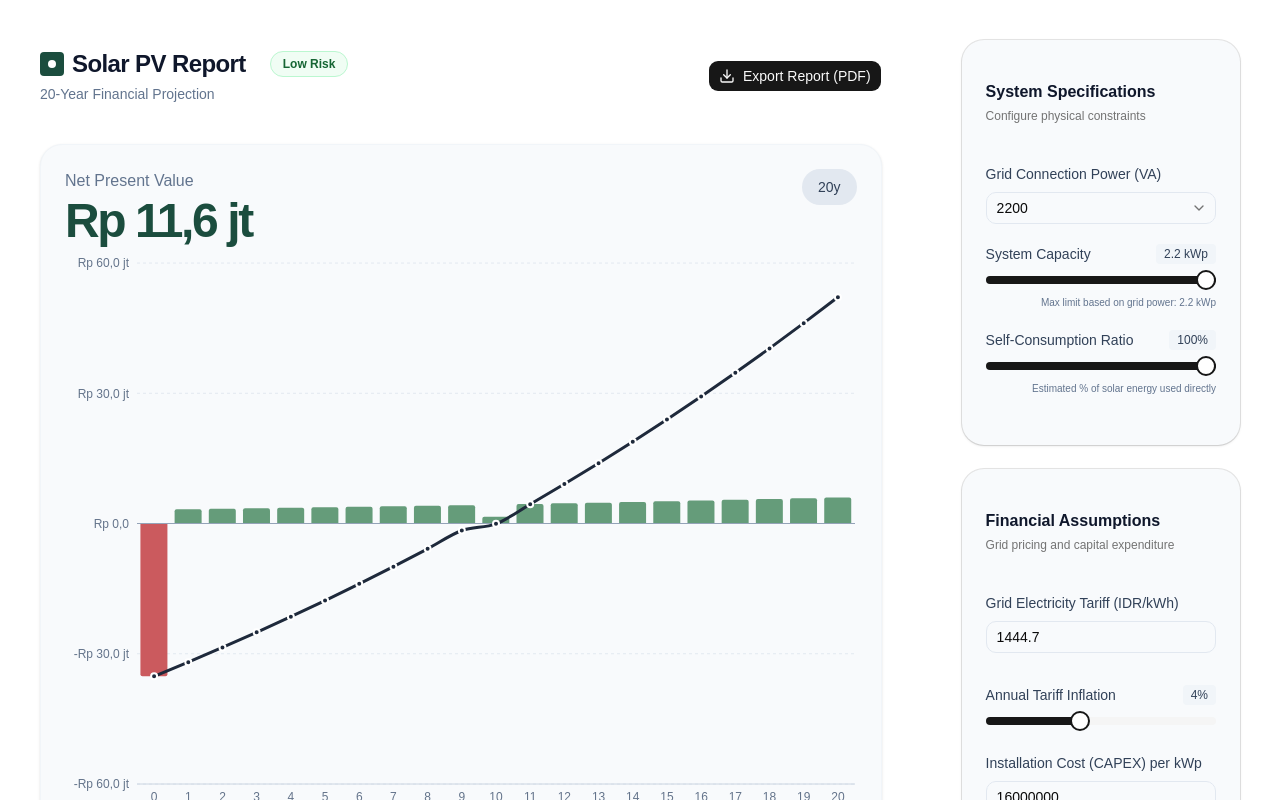
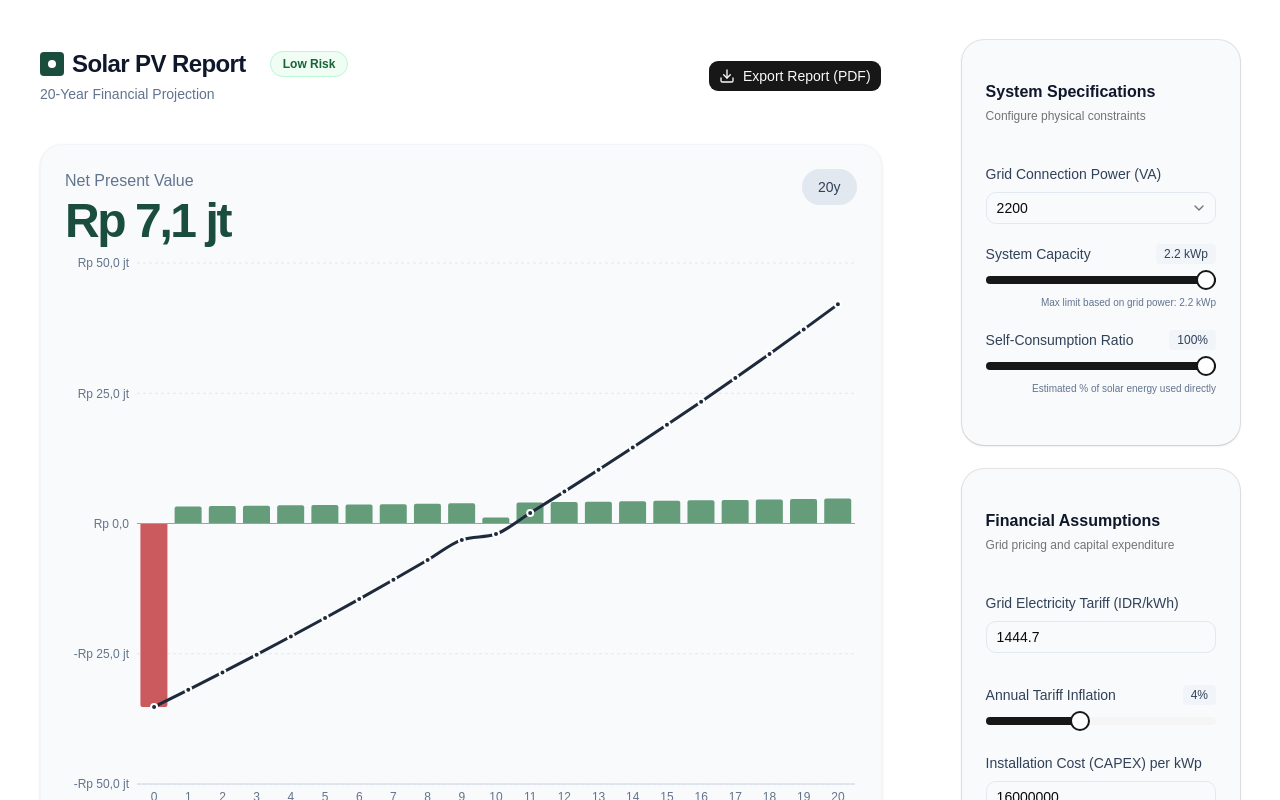
Before and after one commit to Legorvey/photovoltaic-calculator, a React (Vite) app: page / in a window 1280 px wide. Shown: the top 800 px of the page. Built offline with nearby package versions, Linux system fonts and the light colour scheme.

Commit message:
feat(calculations): new method for tax accomodations

```diff
--- a/src/App.tsx
+++ b/src/App.tsx
@@ -18,6 +18,7 @@ const DISCOUNT_RATE = 0.0607; // 6.07% real discount rate
 const INVERTER_REPLACEMENT_RATE = 0.08; // 8% of CAPEX
 const INVERTER_REPLACEMENT_YEAR = 10;
 const GENERAL_INFLATION_RATE = 0.05; // 5% general inflation for OPEX
+const TARIFF_INFLATION_RATE = 0.03; // 3% per year for basic electricity tariff
 
 export default function App() {
   // Print Ref
@@ -66,7 +67,7 @@ export default function App() {
       cumulativeCashFlow: cumulative,
     });
 
-    let currentEnergy = energyYear1;
+    let currentEnergy = capacityKWp * PSH_PER_DAY * 365 * PERFORMANCE_RATIO;
     let currentTariff = plnTariff;
     let currentOpex = totalCapex * OPEX_RATE;
 
@@ -74,14 +75,13 @@ export default function App() {
     for (let year = 1; year <= PROJECT_LIFESPAN; year++) {
       if (year > 1) {
         currentEnergy = currentEnergy * (1 - DEGRADATION_RATE);
-        currentTariff = currentTariff * (1 + tariffInflation / 100);
         currentOpex = currentOpex * (1 + GENERAL_INFLATION_RATE);
+        currentTariff = currentTariff * (1 + TARIFF_INFLATION_RATE);
       }
 
+      const replacementCost = (year === INVERTER_REPLACEMENT_YEAR) ? (totalCapex * INVERTER_REPLACEMENT_RATE) : 0;
+      const totalCost = currentOpex + replacementCost;
       const savings = currentEnergy * (selfConsumptionRatio / 100) * currentTariff;
-      const opex = currentOpex;
-      const replacementCost = (year === INVERTER_REPLACEMENT_YEAR) ? (totalCapex * INVERTER_REPLACEMENT_RATE) : 0;
-      const totalCost = opex + replacementCost;
       const netCashFlow = savings - totalCost;
 
       cumulative += netCashFlow;
@@ -91,7 +91,7 @@ export default function App() {
         energyProduced: currentEnergy,
         tariff: currentTariff,
         savings,
-        opex,
+        opex: currentOpex,
         replacementCost,
         totalCost,
         netCashFlow,
@@ -100,49 +100,49 @@ export default function App() {
     }
 
     return data;
-  }, [totalCapex, energyYear1, plnTariff, tariffInflation, selfConsumptionRatio]);
+  }, [totalCapex, capacityKWp, plnTariff, selfConsumptionRatio]);
 
   // --- 3. KPI Calculations ---
   const { npv, lcoe, paybackPeriod } = useMemo(() => {
     if (projectionData.length === 0) return { npv: 0, lcoe: 0, paybackPeriod: "> 20 Years" };
 
-    let npvCalc = 0;
-    let lcoeNumerator = 0;
-    let lcoeDenominator = 0;
+    let npvCalc = -totalCapex;
+    let discountedCosts = 0;
+    let discountedEnergy = 0;
     let payback: string | number = "> 20 Years";
     let foundPayback = false;
 
-    for (let i = 0; i <= PROJECT_LIFESPAN; i++) {
-      const row = projectionData[i];
-      const discountFactor = Math.pow(1 + DISCOUNT_RATE, row.year);
+    // Iterate strictly from Year 1 to 20 for exact KPI tracking
+    for (let T = 1; T <= PROJECT_LIFESPAN; T++) {
+      const row = projectionData[T];
+      const discountFactor = Math.pow(1 + DISCOUNT_RATE, T);
 
+      // A. Net Present Value (NPV)
       npvCalc += (row.netCashFlow / discountFactor);
 
-      if (row.year === 0) {
-        lcoeNumerator += totalCapex;
-      } else {
-        lcoeNumerator += ((row.opex + row.replacementCost) / discountFactor);
-        lcoeDenominator += (row.energyProduced / discountFactor);
-      }
+      // B. Levelized Cost of Energy (LCOE)
+      discountedCosts += (row.totalCost / discountFactor);
+      discountedEnergy += (row.energyProduced / discountFactor);
 
-      if (!foundPayback && row.cumulativeCashFlow >= 0 && row.year > 0) {
-        const prevRow = projectionData[i - 1];
+      // C. Payback Period (Precision Linear Interpolation)
+      if (!foundPayback && row.cumulativeCashFlow >= 0) {
+        const prevRow = projectionData[T - 1];
         if (prevRow.cumulativeCashFlow < 0) {
           const fraction = Math.abs(prevRow.cumulativeCashFlow) / row.netCashFlow;
-          payback = prevRow.year + fraction;
+          payback = (T - 1) + fraction;
           foundPayback = true;
         }
       }
     }
 
-    const lcoeCalc = lcoeDenominator > 0 ? (lcoeNumerator / lcoeDenominator) : 0;
+    const lcoeCalc = discountedEnergy > 0 ? ((totalCapex + discountedCosts) / discountedEnergy) : 0;
 
     return {
       npv: npvCalc,
       lcoe: lcoeCalc,
       paybackPeriod: typeof payback === 'number' ? `${payback.toFixed(1)} Years` : payback,
     };
-  }, [projectionData]);
+  }, [projectionData, totalCapex]);
 
   return (
     <div className="min-h-screen bg-white flex justify-center items-center font-sans text-slate-800">
```
Also changed, not shown: 1 other file (tests, documents, lock files or other folders).
